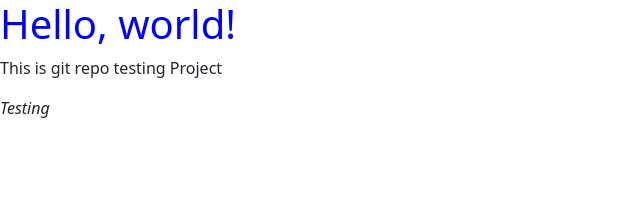
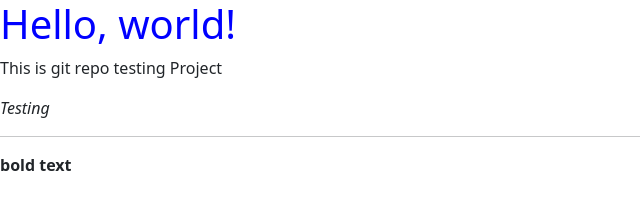
Before and after one commit to Dlinnhtike/test_repo, a plain HTML site: page index.html in a window 1280 px wide. Shown: the full height of the page, 0-640 px from the left. Drawn offline with nearby package versions, Linux system fonts and the light colour scheme.

Commit message:
added hr and another

```diff
--- a/index.html
+++ b/index.html
@@ -15,6 +15,8 @@
 
    <p>This is git repo testing Project</p>
    <i>Testing </i>
+   <hr>
+   <b>bold text </b>
 
     <!-- Option 1: Bootstrap Bundle with Popper -->
     <script src="https://cdn.jsdelivr.net/npm/bootstrap@5.1.3/dist/js/bootstrap.bundle.min.js" integrity="sha384-ka7Sk0Gln4gmtz2MlQnikT1wXgYsOg+OMhuP+IlRH9sENBO0LRn5q+8nbTov4+1p" crossorigin="anonymous"></script>
```
